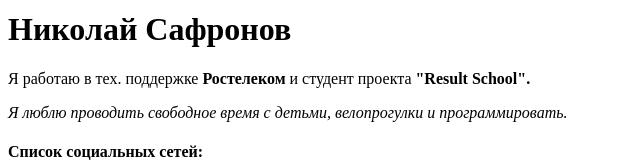
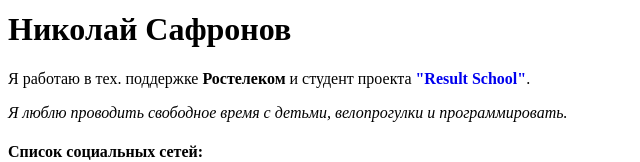
Before and after one commit to Safronov-Nikolay/resume, a plain HTML site: page index.html in a window 1280 px wide. Shown: the part 292-454 px from the top of the page, without its empty margins (0-640 px from the left). Drawn offline with Linux system fonts and the light colour scheme.

Commit message:
Update index.html

```diff
--- a/index.html
+++ b/index.html
@@ -11,7 +11,7 @@
 <body>
   <img src="avatar.jpg" alt="Николай Сафронов" width="200">
   <h1>Николай Сафронов</h1>
-  <p>Я работаю в тех. поддержке <strong>Ростелеком </strong>и студент проекта <strong>"Result School".</strong></p>
+  <p>Я работаю в тех. поддержке <strong>Ростелеком </strong>и студент проекта <a href="https://result.school/" style="text-decoration: none; "><strong>"Result School"</strong></a>.</p>
   <p><em>Я люблю проводить свободное время с детьми, велопрогулки и программировать.</em></p>
   <h4>Список социальных сетей:</h4>
   <a href="https://ok.ru/profile/332940627373" target="_blank">Одноклассники</a>
```
